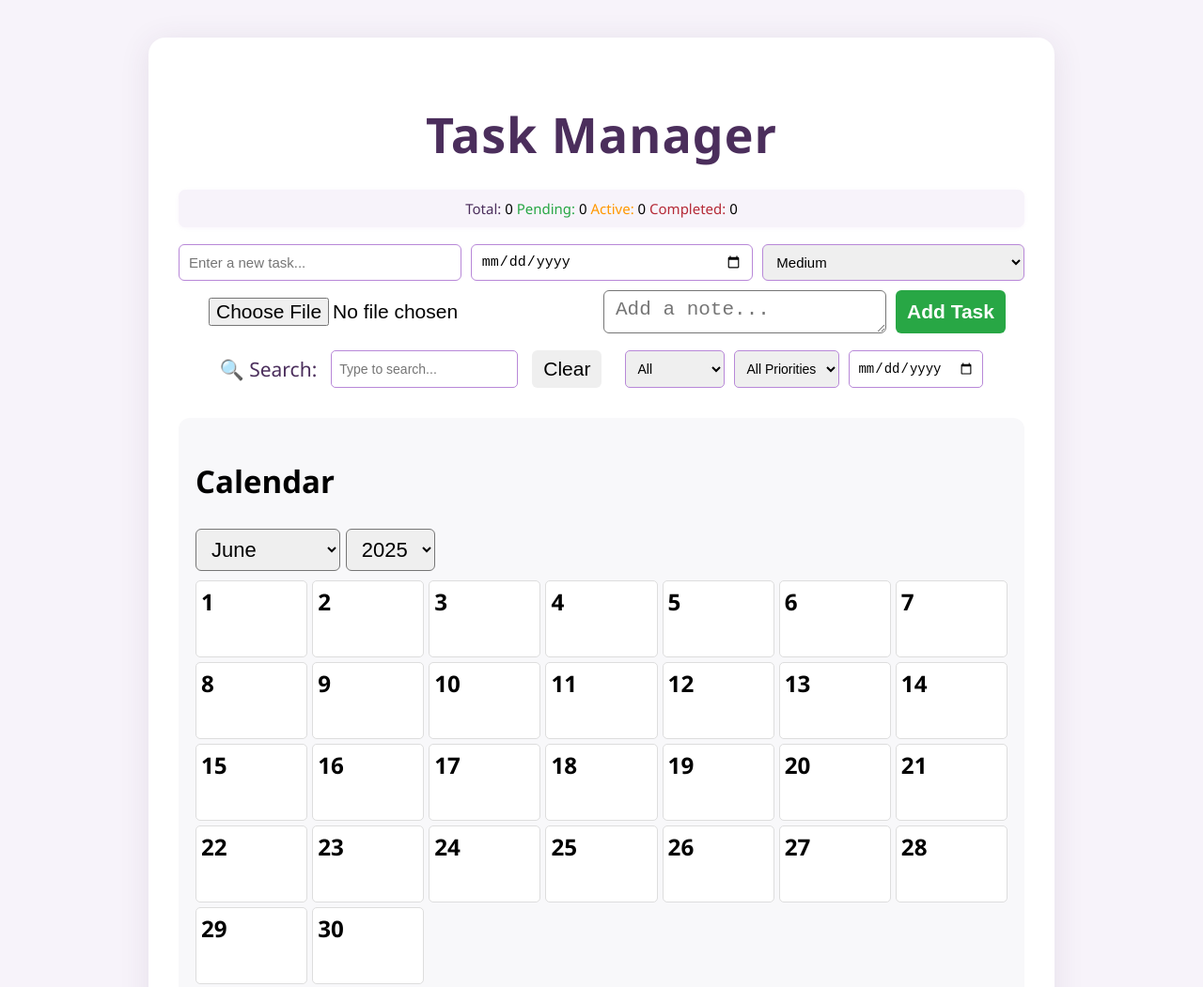
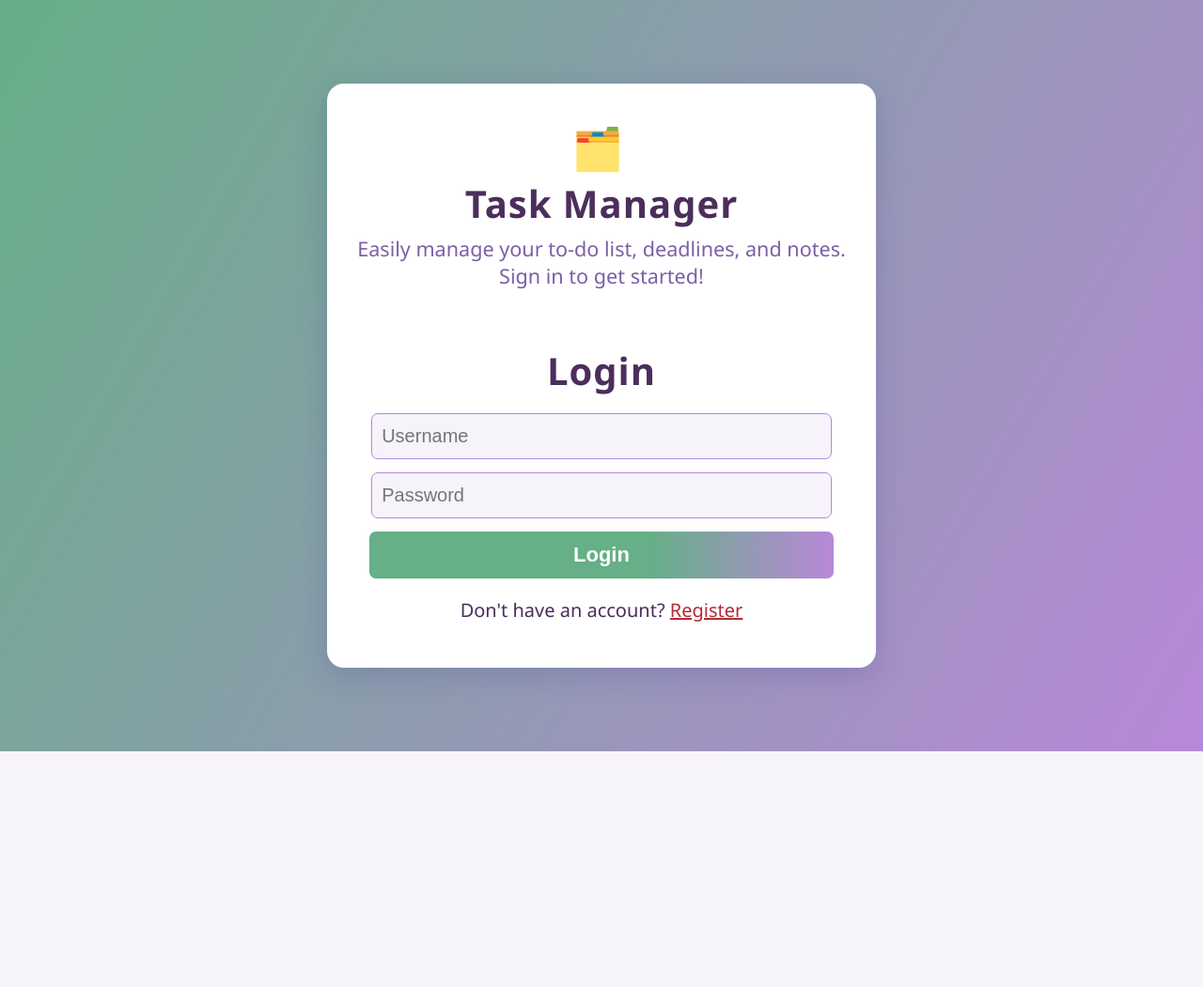
Before and after one commit to syam9xd/finalproject, a plain HTML site: page index.html in a window 1280 px wide. Shown: the top 1051 px of the page at 94% size. After the commit the page ends 800 px from the top, so only its background shows below. Drawn offline with Linux system fonts and the light colour scheme.

Commit message:
added log in feature

```diff
--- a/index.html
+++ b/index.html
@@ -8,7 +8,11 @@
 </head>
 <body>
   <div class="container">
-    <h1>Task Manager</h1>
+    <h1>
+      <span class="logo-emoji" aria-label="Task Manager">🗂️</span>
+      Task Manager
+    </h1>
+    <div class="subtitle">Organize your tasks, deadlines, and notes in one place.</div>
     <div id="overview" class="overview"></div>
     <div class="task-controls">
       <input type="text" id="taskInput" placeholder="Enter a new task..." />
@@ -49,6 +53,30 @@
       <div id="calendar"></div>
     </div>
   </div>
+  <div id="authSection">
+  <div class="auth-container">
+    <div class="auth-header">
+      <span class="logo-emoji" aria-label="Task Manager">🗂️</span>
+      <h2>Task Manager</h2>
+      <div class="auth-desc">Easily manage your to-do list, deadlines, and notes.<br>Sign in to get started!</div>
+    </div>
+    <div id="loginForm">
+      <h2>Login</h2>
+      <input type="text" id="loginUser" placeholder="Username" />
+      <input type="password" id="loginPass" placeholder="Password" />
+      <button onclick="login()" class="auth-btn">Login</button>
+      <p class="auth-switch">Don't have an account? <a href="#" onclick="showRegister()">Register</a></p>
+    </div>
+    <div id="registerForm" style="display:none;">
+      <h2>Register</h2>
+      <input type="text" id="registerUser" placeholder="Username" />
+      <input type="password" id="registerPass" placeholder="Password" />
+      <button onclick="register()" class="auth-btn">Register</button>
+      <p class="auth-switch">Already have an account? <a href="#" onclick="showLogin()">Login</a></p>
+    </div>
+  </div>
+</div>
+<button id="logoutBtn" style="display:none;position:absolute;top:20px;right:30px;" onclick="logout()">Logout</button>
   <script>
     let tasks = JSON.parse(localStorage.getItem('tasks')) || [];
 
@@ -327,6 +355,52 @@ let calendarYear = new Date().getFullYear();
       renderTasks();
     }
 
+    function showRegister() {
+  document.getElementById('loginForm').style.display = 'none';
+  document.getElementById('registerForm').style.display = '';
+}
+function showLogin() {
+  document.getElementById('registerForm').style.display = 'none';
+  document.getElementById('loginForm').style.display = '';
+}
+function register() {
+  const user = document.getElementById('registerUser').value.trim();
+  const pass = document.getElementById('registerPass').value;
+  if (!user || !pass) return alert('Please fill all fields.');
+  if (localStorage.getItem('user_' + user)) return alert('Username already exists!');
+  localStorage.setItem('user_' + user, pass);
+  alert('Registered! Please login.');
+  showLogin();
+}
+function login() {
+  const user = document.getElementById('loginUser').value.trim();
+  const pass = document.getElementById('loginPass').value;
+  if (!user || !pass) return alert('Please fill all fields.');
+  const stored = localStorage.getItem('user_' + user);
+  if (stored !== pass) return alert('Invalid username or password!');
+  localStorage.setItem('loggedInUser', user);
+  showApp();
+}
+function logout() {
+  localStorage.removeItem('loggedInUser');
+  showAuth();
+}
+function showApp() {
+  document.getElementById('authSection').style.display = 'none';
+  document.querySelector('.container').style.display = '';
+  document.getElementById('logoutBtn').style.display = '';
+  renderTasks();
+}
+function showAuth() {
+  document.getElementById('authSection').style.display = '';
+  document.querySelector('.container').style.display = 'none';
+  document.getElementById('logoutBtn').style.display = 'none';
+}
+if (localStorage.getItem('loggedInUser')) {
+  showApp();
+} else {
+  showAuth();
+}
     renderTasks();
   </script>
 </body>
--- a/styles.css
+++ b/styles.css
@@ -276,6 +276,7 @@ body {
   background: #fff;
   border-radius: 18px;
   box-shadow: 0 4px 32px rgba(75,46,92,0.10);
+
 }
 
 h1 {
@@ -353,3 +354,139 @@ button, input, select, textarea {
   min-height: 70px;
   font-size: 1.1em;
 }
+
+.calendar-day.calendar-completed {
+  background: #b6f5c6 !important;
+  border: 2px solid #28a745 !important;
+}
+.calendar-day.calendar-pending {
+  background: #fff6b0 !important;
+  border: 2px solid #ff9800 !important;
+}
+
+/* Auth Section Styling */
+#authSection {
+  width: 100vw;
+  min-height: 100vh;
+  display: flex;
+  align-items: center;
+  justify-content: center;
+  background: linear-gradient(120deg, #66af87 0%, #b888d8 100%);
+  position: fixed;
+  top: 0; left: 0;
+  z-index: 1000;
+}
+
+.auth-container {
+  background: #fff;
+  padding: 38px 32px 28px 32px;
+  border-radius: 18px;
+  box-shadow: 0 8px 32px 0 rgba(31, 38, 135, 0.18);
+  min-width: 320px;
+  max-width: 90vw;
+  display: flex;
+  flex-direction: column;
+  align-items: center;
+}
+
+#loginForm, #registerForm {
+  width: 100%;
+  display: flex;
+  flex-direction: column;
+  align-items: center;
+}
+
+#loginForm h2, #registerForm h2 {
+  color: #4b2e5c;
+  margin-bottom: 18px;
+  font-size: 2em;
+  letter-spacing: 1px;
+}
+
+#loginForm input, #registerForm input {
+  width: 90%;
+  padding: 12px 10px;
+  margin-bottom: 14px;
+  border-radius: 7px;
+  border: 1.5px solid #b888d8;
+  font-size: 1em;
+  background: #f7f3fa;
+  transition: border 0.2s;
+}
+
+#loginForm input:focus, #registerForm input:focus {
+  border: 1.5px solid #66af87;
+  outline: none;
+}
+
+.auth-btn {
+  width: 95%;
+  padding: 12px 0;
+  background: linear-gradient(90deg, #66af87 60%, #b888d8 100%);
+  color: #fff;
+  font-weight: bold;
+  border: none;
+  border-radius: 7px;
+  font-size: 1.1em;
+  margin-bottom: 10px;
+  cursor: pointer;
+  transition: background 0.2s;
+}
+
+.auth-btn:hover {
+  background: linear-gradient(90deg, #4b2e5c 60%, #b888d8 100%);
+}
+
+.auth-switch {
+  font-size: 1em;
+  color: #4b2e5c;
+  margin-top: 10px;
+}
+
+.auth-switch a {
+  color: #b52a37;
+  text-decoration: underline;
+  cursor: pointer;
+  font-weight: 500;
+}
+
+.logo-emoji {
+  font-size: 2.1em;
+  vertical-align: middle;
+  margin-right: 8px;
+}
+
+.subtitle {
+  text-align: center;
+  color: #7d5fa7;
+  font-size: 1.15em;
+  margin-bottom: 22px;
+  margin-top: -10px;
+  letter-spacing: 0.5px;
+}
+
+.auth-header {
+  display: flex;
+  flex-direction: column;
+  align-items: center;
+  margin-bottom: 18px;
+}
+
+.auth-header .logo-emoji {
+  font-size: 2.2em;
+  margin-bottom: 2px;
+}
+
+.auth-header h2 {
+  margin: 0 0 6px 0;
+  font-size: 2em;
+  color: #4b2e5c;
+  letter-spacing: 1px;
+}
+
+.auth-desc {
+  color: #7d5fa7;
+  font-size: 1.08em;
+  text-align: center;
+  margin-bottom: 8px;
+}
```
